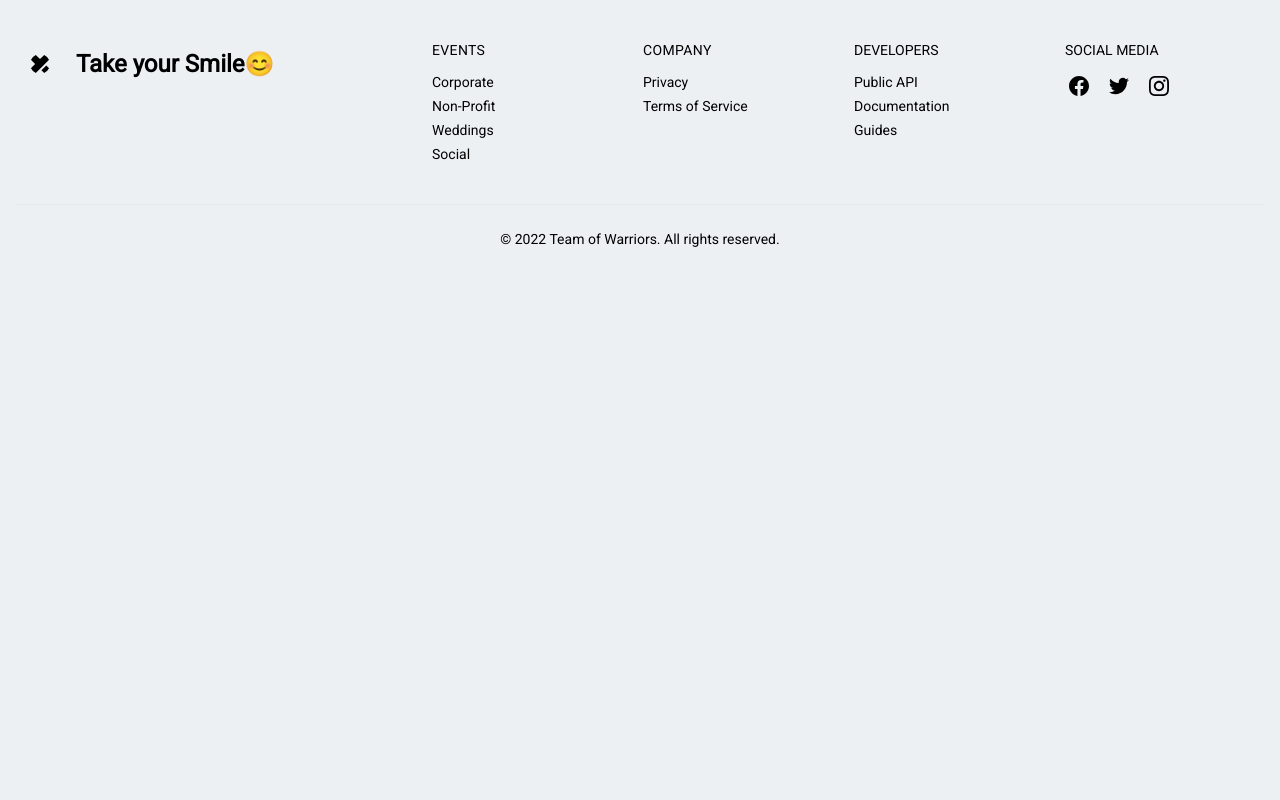
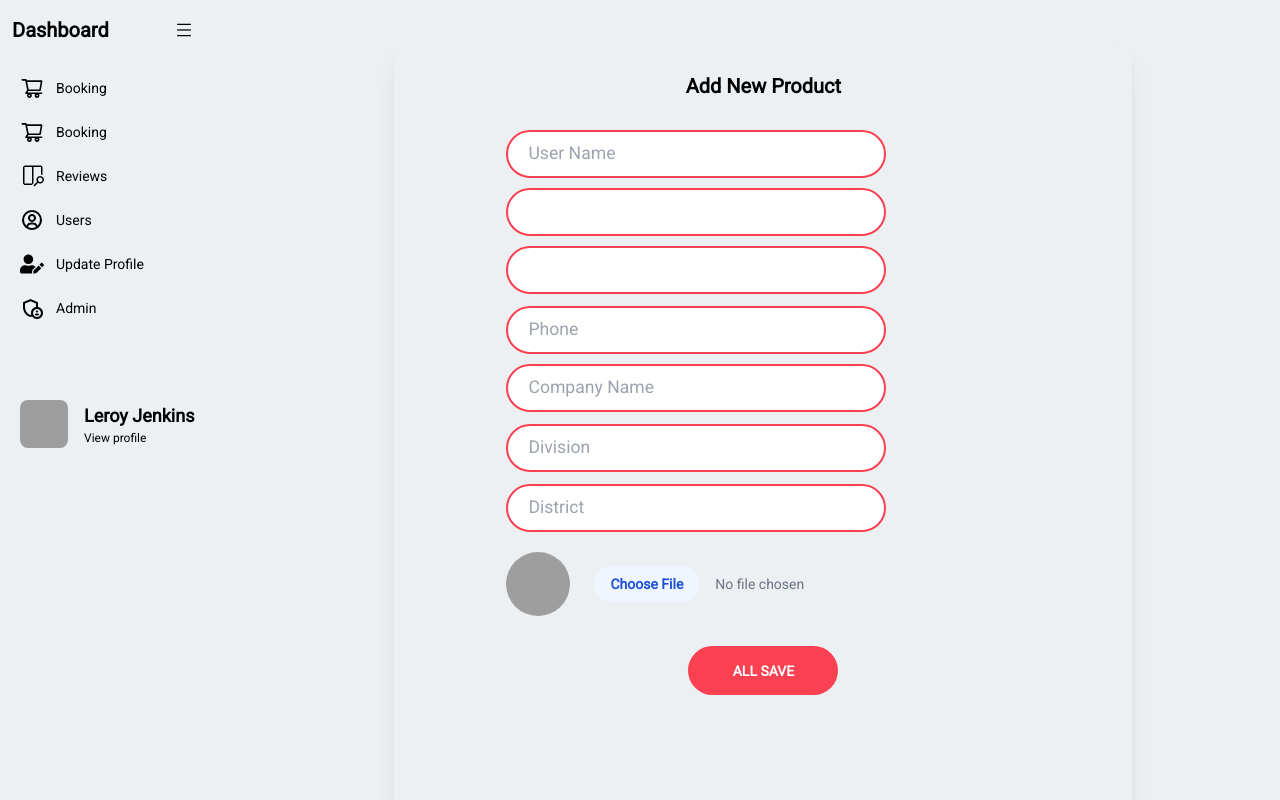
Before and after one commit to md-asif-iqbal/take-your-smile-client-side, a React (Create React App) app: page /dashboard/profile/update in a window 1280 px wide. Shown: the top 800 px of the page. Built offline with nearby package versions, Linux system fonts and the light colour scheme; no server answers; grey boxes are pictures that could not be loaded.

Commit message:
user profile update and show user info on deshboard profile section

```diff
--- a/src/App.tsx
+++ b/src/App.tsx
@@ -29,6 +29,8 @@ import Booking from './Pages/dashboard/Booking';
 import Users from './Pages/dashboard/Users';
 import MakeAdmin from './Pages/dashboard/MakeAdmin';
 import AllBooking from './Pages/dashboard/AllBooking';
+import Update from './Pages/dashboard/Profile/Update';
+import Profile from './Pages/dashboard/Profile/Profile';
 
 
 
@@ -43,10 +45,12 @@ function App() {
                <Route path='dashboard' element={<Dashboard></Dashboard>}>
                  <Route path='allbooking' element={<AllBooking></AllBooking>}></Route>
                  <Route path='booking' element={<Booking></Booking>}></Route>
-                 <Route path='profile' element={<UpdateProfile></UpdateProfile>}></Route>
+                 {/* <Route path='profile' element={<UpdateProfile></UpdateProfile>}></Route> */}
                  <Route path='reviews' element={<Reviews></Reviews>}></Route>
                  <Route path='users' element={<Users></Users>}></Route>
                  <Route path='admin' element={<MakeAdmin></MakeAdmin>}></Route>
+                 <Route path='profile/update' element={<Update />} />
+                 <Route path='profile' element={<Profile/>} />
                </Route>
 
                {/* <NavBar/> */}
@@ -59,7 +63,7 @@ function App() {
                <Route path='/social' element={<Social />}></Route>
                <Route path='/nonprofit' element={<NonProfit />}></Route>
                <Route path='/contactus' element={<Contact />}></Route>
-               {/* <Route path='/login' element={<Login />}></Route> */}
+               <Route path='/login' element={<Login />}></Route>
 
                <Route path='/gallery' element={<EventGallery/>}>
                 <Route index element={<AllGallery/>}></Route>
--- a/src/Pages/Contact/Contact.tsx
+++ b/src/Pages/Contact/Contact.tsx
@@ -20,13 +20,6 @@ const Contact = () => {
     const form:any = useRef();
     const onSubmit: SubmitHandler<Inputs> = async(data) =>
     {
-        const name = data.name;
-        const email = data.email;
-        const date = data.date;
-        const message = data.message;
-        const phone = data.phone;
-        const company = data.company;
-        const event = data.event;
 
         emailjs.sendForm('take-your-smile', 'template_wireu27', form.current, 'NVoyRWy1HhJ-3DfFm')
         .then((result) => {
--- a/src/Pages/dashboard/Dashboard.tsx
+++ b/src/Pages/dashboard/Dashboard.tsx
@@ -1,15 +1,14 @@
 import React from 'react';
 import { Outlet } from 'react-router-dom';
 import Sidebar from './Sidebar';
-import UpdateProfile from './UpdateProfile';
 
 const Dashboard = () => {
     return (
-        <div className='flex items-start'>
-            <div className=''>
+        <div className='flex min-w-full gap-5'>
+            <div className='flex-none min-w-1/5'>
             <Sidebar></Sidebar>
             </div>
-           <div className='ml-20'>
+           <div className='flex-auto ml-20 min-w-4/5'>
            <Outlet></Outlet>
            </div>
         </div>
--- /dev/null
+++ b/src/Pages/dashboard/Profile/Profile.js
@@ -0,0 +1,58 @@
+import React, { useEffect, useState } from 'react';
+import { useAuthState } from 'react-firebase-hooks/auth';
+import { NavLink } from 'react-router-dom';
+import auth from '../../../firebase.init';
+const Profile = () => {
+        const [user] = useAuthState(auth);
+        const [users, setUser] = useState([]);
+        useEffect(() => {
+            const email = user?.email;
+            fetch(`http://localhost:8000/user/${email}`, {
+                method: "GET",
+                headers: {
+                    "Content-Type": "application/json",
+                }
+            })
+            .then(res => res.json())
+            .then(data => {
+                setUser(data)
+            })
+        },[user]);
+    return (
+          <div className='p-6 mx-auto rounded-md md:mt-10'>
+            <div className="card bg-base-100 shadow-xl">
+            <div className="card-body min-w-full">
+                <h2 className="text-center text-xl font-bold mb-5">My Profile</h2>
+                <div>
+                <label tabIndex="0" className=" btn-circle avatar flex">
+                <div className="w-24 rounded-full">
+                    {
+                        users?.image ? <img src={users?.image} alt={users?.name} /> : <img className="object-cover w-16 h-16 rounded-full"
+                        src="https://i.ibb.co/kG6vXJx/default-avatar-placeholder-profile-icon-male-vector.jpg" alt="..." />
+                    }
+
+                </div>
+            </label>
+               <ul>
+                    <li className='my-2 font-bold '>Full Name: <span className='text-accent'>{users?.name}</span></li>
+                    <li className='my-2 font-bold '>User Name: <span className='text-accent'>{users?.userName ? users?.userName : "add user name"}</span></li>
+                    <li className='my-2 font-bold '>Email: <span className='text-accent'>{users?.email}</span></li>
+                    <li className='font-bold '>Phone Number: <span className='text-accent'>{users?.phone ? users?.phone : "018*****"}</span></li>
+                    <li className='font-bold '>Company Name: <span className='text-secondary'>{users?.company ? users?.company : "xyz company"}</span></li>
+                    <li className='font-bold '>Location: <span className='font-bold text-accent'>{users?.division}</span> &gt;&gt; <span className='font-bold text-accent'>{users?.distic}</span></li>
+                    </ul>
+
+                </div>
+
+                <div className='text-center'>
+                    <NavLink to="update"><button className="btn btn-block btn-primary  text-white" >Update Profile</button></NavLink>
+                </div>
+
+
+            </div>
+            </div>
+        </div>
+    );
+};
+
+export default Profile;
--- /dev/null
+++ b/src/Pages/dashboard/Profile/Update.js
@@ -0,0 +1,117 @@
+import React from 'react';
+import { useForm } from "react-hook-form";
+import { useAuthState } from 'react-firebase-hooks/auth';
+import { toast } from 'react-toastify';
+import auth from '../../../firebase.init';
+const Update = () => {
+    const [user] = useAuthState(auth);
+    const { register,reset, formState: { errors }, handleSubmit} = useForm();
+    const imgStorageKey = '58d3c7355cf533547f2645e98915da5c';
+    const onSubmit = data => {
+        const email = user?.email;
+        const name= user?.displayName;
+        const image = data.image[0];
+        const formData = new FormData();
+        formData.append('image', image);
+        const url = `https://api.imgbb.com/1/upload?expiration=600&key=${imgStorageKey}`;
+        fetch(url, {
+            method: 'POST',
+            body: formData
+        })
+        .then(res => res.json())
+        .then(result => {
+            if (result.success) {
+                const img = result?.data?.url;
+                console.log(img);
+                const userInfo = {
+                    name: name,
+                    email: email,
+                    userName: data.userName,
+                    study: data.study,
+                    image: img,
+                    phone: data.phone,
+                    division: data.division,
+                    distic: data.distic,
+                    linkedin: data.linkedin,
+                    github: data.github
+                }
+                //send fata on database
+                fetch(`http://localhost:8000/user/${email}`, {
+                    method: "PUT",
+                    headers: {
+                    'content-type': "application/json",
+                    },
+                    body: JSON.stringify(userInfo)
+                })
+                .then(res => res.json())
+                .then(insertData => {
+                    return toast.success('You are Successfully Update Profile!')
+                })
+            }
+        })
+        reset();
+    }
+    return (
+    <div className='container flex h-full mb-20 md:mt-10'>
+            <div className="card w-full md:w-10/12 bg-base-100 shadow-xl">
+            <div className="card-body">
+                <h2 className="text-center text-xl font-bold mb-5">Add New Product</h2>
+                <form onSubmit={handleSubmit(onSubmit)} className="block">
+                <p className='text-left text-red-500'>
+                {errors.userName?.type === 'required' && <span>{errors.userName.message}</span>}
+                </p>
+                <div className="input-field">
+                <input  type="text" placeholder="User Name"  {...register("userName", { required: {
+                    value: true,
+                    message: 'User Name is required*'
+                } })} />
+                </div>
+                <div className="input-field">
+                <input type="email" value={user?.email} disabled/>
+                </div>
+                <div className="input-field">
+                    <input type="text" name='seller' value={user?.displayName} disabled />
+                </div>
+                <p className='mb-3 text-red-500'> {errors.phone?.type === 'required' && "Phone is required*"}</p>
+                <div className="input-field">
+                    <input type="text" name='phone' placeholder="Phone"  {...register("phone", { required: true })} />
+                </div>
+
+                <div className="input-field">
+                    <input type="text" name='study' placeholder="Company Name"  {...register("company")} />
+                </div>
+                <p className='mb-3 text-red-500'> {errors.division?.type === 'required' && "division is required*"}</p>
+                <div className="input-field">
+                    <input type="text" name='division' placeholder="Division"  {...register("division", { required: true })} />
+                </div>
+                <p className='mb-3 text-red-500'> {errors.distic?.type === 'required' && "District is required*"}</p>
+                <div className="input-field">
+                    <input type="text" name='distic' placeholder="District"  {...register("distic", { required: true })} />
+                </div>
+                <p className='mb-3 text-red-500'> {errors.image?.type === 'required' && "Image is required*"}</p>
+                <div className='flex items-center space-x-6 my-5'>
+
+
+                <div className="shrink-0">
+                    <img className="object-cover w-16 h-16 rounded-full"
+                    src="https://i.ibb.co/kG6vXJx/default-avatar-placeholder-profile-icon-male-vector.jpg" alt="..." />
+                </div>
+                <label className="block ">
+                    <span className="sr-only cursor-pointer ">Product Image</span>
+                    <input type="file" name='image'
+                    className="block cursor-pointer w-full text-sm text-gray-500 file:mr-4 file:py-2 file:px-4 file:rounded-full file:border-0 file:text-sm file:font-semibold file:bg-blue-50 file:text-blue-700 hover:file:bg-blue-100"  {...register("image")} />
+                </label>
+                </div>
+
+                <div className='text-center'>
+                    <button className="btn btn-block btn-primary text-white" type='submit'>All Save</button>
+                </div>
+                </form>
+
+            </div>
+            </div>
+        </div>
+    );
+};
+
+export default Update;
```
